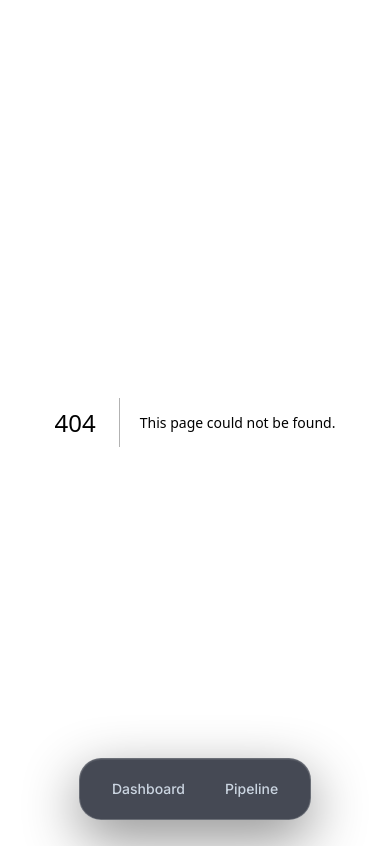
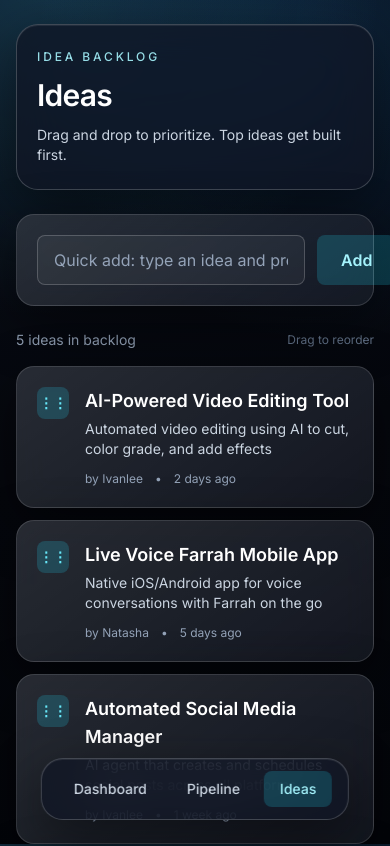
Before and after one commit to vibeworksai/vibeworks-hub, a Next.js app: page /ideas in a window 390 px wide. Before the commit this address had no page. Shown: the top 846 px of the page. Built offline with nearby package versions, Linux system fonts and the light colour scheme.

Commit message:
Add Ideas page with drag-and-drop prioritization (mobile touch-friendly)

```diff
--- a/app/components/Navigation.tsx
+++ b/app/components/Navigation.tsx
@@ -8,7 +8,8 @@ export default function Navigation() {
 
   const links = [
     { href: "/", label: "Dashboard" },
-    { href: "/pipeline", label: "Pipeline" }
+    { href: "/pipeline", label: "Pipeline" },
+    { href: "/ideas", label: "Ideas" }
   ];
 
   return (
--- /dev/null
+++ b/app/ideas/page.tsx
@@ -0,0 +1,223 @@
+"use client";
+
+import { useState } from "react";
+import {
+  DndContext,
+  closestCenter,
+  KeyboardSensor,
+  PointerSensor,
+  TouchSensor,
+  useSensor,
+  useSensors,
+  DragEndEvent
+} from "@dnd-kit/core";
+import {
+  arrayMove,
+  SortableContext,
+  sortableKeyboardCoordinates,
+  useSortable,
+  verticalListSortingStrategy
+} from "@dnd-kit/sortable";
+import { CSS } from "@dnd-kit/utilities";
+
+type Idea = {
+  id: string;
+  title: string;
+  description: string;
+  createdBy: string;
+  createdAt: string;
+};
+
+function SortableIdea({ idea }: { idea: Idea }) {
+  const {
+    attributes,
+    listeners,
+    setNodeRef,
+    transform,
+    transition,
+    isDragging
+  } = useSortable({ id: idea.id });
+
+  const style = {
+    transform: CSS.Transform.toString(transform),
+    transition,
+    opacity: isDragging ? 0.5 : 1
+  };
+
+  return (
+    <div
+      ref={setNodeRef}
+      style={style}
+      {...attributes}
+      {...listeners}
+      className="glass-card touch-none cursor-grab active:cursor-grabbing p-5 transition-all hover:border-cyan-400/30"
+    >
+      <div className="flex items-start gap-4">
+        <div className="flex h-8 w-8 flex-shrink-0 items-center justify-center rounded-lg bg-cyan-400/20 text-sm font-semibold text-cyan-300">
+          ⋮⋮
+        </div>
+        <div className="flex-1">
+          <h3 className="text-lg font-semibold text-white">{idea.title}</h3>
+          <p className="mt-1 text-sm text-slate-300">{idea.description}</p>
+          <div className="mt-3 flex items-center gap-3 text-xs text-slate-400">
+            <span>by {idea.createdBy}</span>
+            <span>•</span>
+            <span>{idea.createdAt}</span>
+          </div>
+        </div>
+      </div>
+    </div>
+  );
+}
+
+export default function IdeasPage() {
+  const [ideas, setIdeas] = useState<Idea[]>([
+    {
+      id: "1",
+      title: "AI-Powered Video Editing Tool",
+      description: "Automated video editing using AI to cut, color grade, and add effects",
+      createdBy: "Ivanlee",
+      createdAt: "2 days ago"
+    },
+    {
+      id: "2",
+      title: "Live Voice Farrah Mobile App",
+      description: "Native iOS/Android app for voice conversations with Farrah on the go",
+      createdBy: "Natasha",
+      createdAt: "5 days ago"
+    },
+    {
+      id: "3",
+      title: "Automated Social Media Manager",
+      description: "AI agent that creates and schedules social posts across all platforms",
+      createdBy: "Ivanlee",
+      createdAt: "1 week ago"
+    },
+    {
+      id: "4",
+      title: "Client Portal Dashboard",
+      description: "White-label dashboard for clients to track project progress and deliverables",
+      createdBy: "Natasha",
+      createdAt: "1 week ago"
+    },
+    {
+      id: "5",
+      title: "Video Testimonial Collection Tool",
+      description: "Easy way for clients to record and submit video testimonials",
+      createdBy: "Ivanlee",
+      createdAt: "2 weeks ago"
+    }
+  ]);
+
+  const [newIdea, setNewIdea] = useState("");
+
+  const sensors = useSensors(
+    useSensor(PointerSensor),
+    useSensor(TouchSensor, {
+      activationConstraint: {
+        delay: 150,
+        tolerance: 5
+      }
+    }),
+    useSensor(KeyboardSensor, {
+      coordinateGetter: sortableKeyboardCoordinates
+    })
+  );
+
+  const handleDragEnd = (event: DragEndEvent) => {
+    const { active, over } = event;
+
+    if (over && active.id !== over.id) {
+      setIdeas((items) => {
+        const oldIndex = items.findIndex((item) => item.id === active.id);
+        const newIndex = items.findIndex((item) => item.id === over.id);
+        return arrayMove(items, oldIndex, newIndex);
+      });
+    }
+  };
+
+  const handleAddIdea = () => {
+    if (!newIdea.trim()) return;
+
+    const idea: Idea = {
+      id: Date.now().toString(),
+      title: newIdea,
+      description: "",
+      createdBy: "You",
+      createdAt: "Just now"
+    };
+
+    setIdeas([idea, ...ideas]);
+    setNewIdea("");
+  };
+
+  return (
+    <main className="min-h-screen px-4 pb-8 pt-6 text-slate-100 sm:px-6 sm:pt-10 lg:px-10">
+      <div className="mx-auto w-full max-w-4xl">
+        {/* Header */}
+        <header className="glass-panel border-white/20 px-5 py-6 sm:px-8 sm:py-7">
+          <p className="text-xs font-medium uppercase tracking-[0.24em] text-cyan-200/90">
+            Idea Backlog
+          </p>
+          <h1 className="mt-3 text-3xl font-semibold tracking-tight text-white sm:text-4xl">
+            Ideas
+          </h1>
+          <p className="mt-3 text-sm text-slate-300 sm:text-base">
+            Drag and drop to prioritize. Top ideas get built first.
+          </p>
+        </header>
+
+        {/* Add New Idea */}
+        <div className="glass-card mt-6 p-5">
+          <div className="flex gap-3">
+            <input
+              type="text"
+              value={newIdea}
+              onChange={(e) => setNewIdea(e.target.value)}
+              onKeyDown={(e) => e.key === "Enter" && handleAddIdea()}
+              placeholder="Quick add: type an idea and press Enter..."
+              className="flex-1 rounded-lg border border-white/20 bg-white/5 px-4 py-3 text-white placeholder-slate-400 outline-none focus:border-cyan-400/50 focus:bg-white/10"
+            />
+            <button
+              onClick={handleAddIdea}
+              className="rounded-lg bg-cyan-400/20 px-6 py-3 font-semibold text-cyan-200 transition-colors hover:bg-cyan-400/30"
+            >
+              Add
+            </button>
+          </div>
+        </div>
+
+        {/* Ideas List */}
+        <div className="mt-6">
+          <div className="mb-4 flex items-center justify-between">
+            <p className="text-sm text-slate-400">
+              {ideas.length} {ideas.length === 1 ? "idea" : "ideas"} in backlog
+            </p>
+            <p className="text-xs text-slate-500">
+              Drag to reorder
+            </p>
+          </div>
+
+          <DndContext
+            sensors={sensors}
+            collisionDetection={closestCenter}
+            onDragEnd={handleDragEnd}
+          >
+            <SortableContext items={ideas} strategy={verticalListSortingStrategy}>
+              <div className="space-y-3">
+                {ideas.map((idea, index) => (
+                  <div key={idea.id} className="relative">
+                    <div className="absolute -left-8 top-1/2 -translate-y-1/2 text-sm font-semibold text-slate-600">
+                      {index + 1}
+                    </div>
+                    <SortableIdea idea={idea} />
+                  </div>
+                ))}
+              </div>
+            </SortableContext>
+          </DndContext>
+        </div>
+      </div>
+    </main>
+  );
+}
--- a/package.json
+++ b/package.json
@@ -9,6 +9,9 @@
     "lint": "next lint"
   },
   "dependencies": {
+    "@dnd-kit/core": "^6.3.1",
+    "@dnd-kit/sortable": "^10.0.0",
+    "@dnd-kit/utilities": "^3.2.2",
     "framer-motion": "^11.11.17",
     "next": "14.2.28",
     "react": "18.3.1",
```
Also changed, not shown: 1 other file (tests, documents, lock files or other folders).
